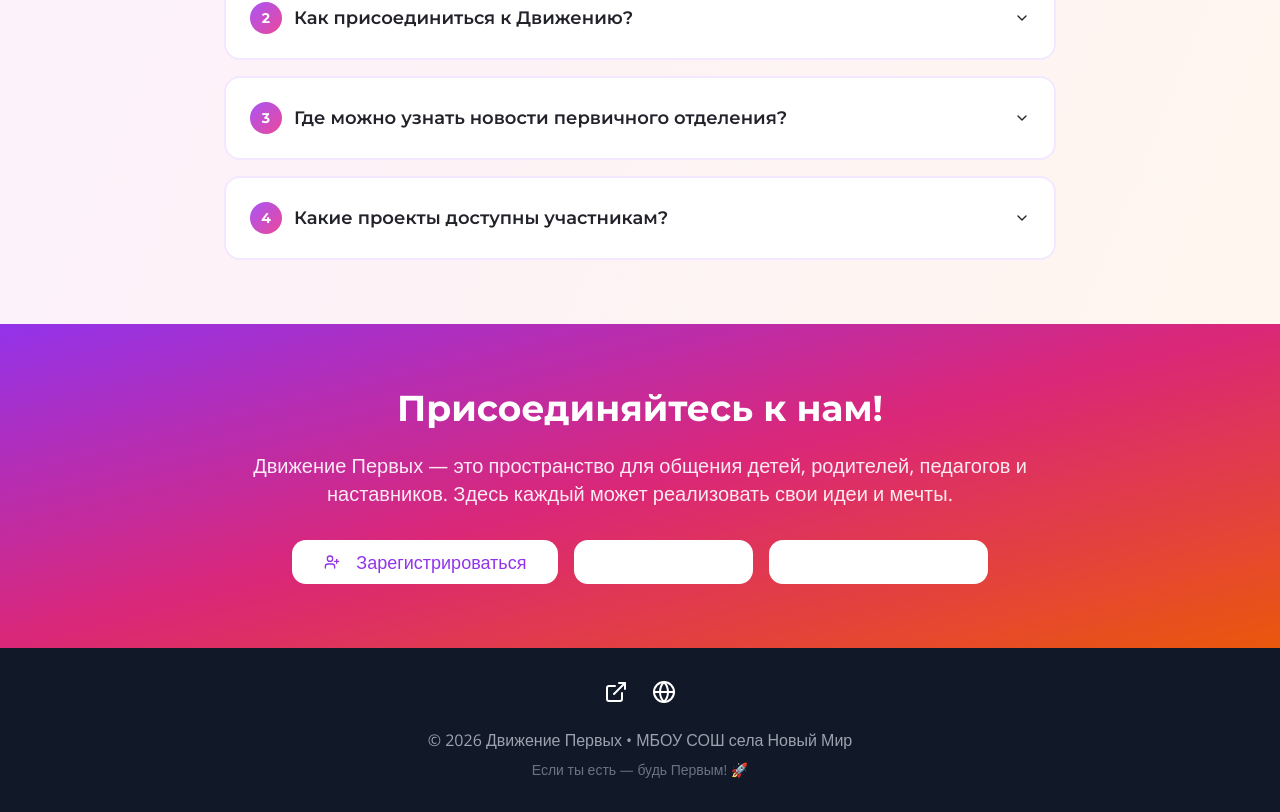
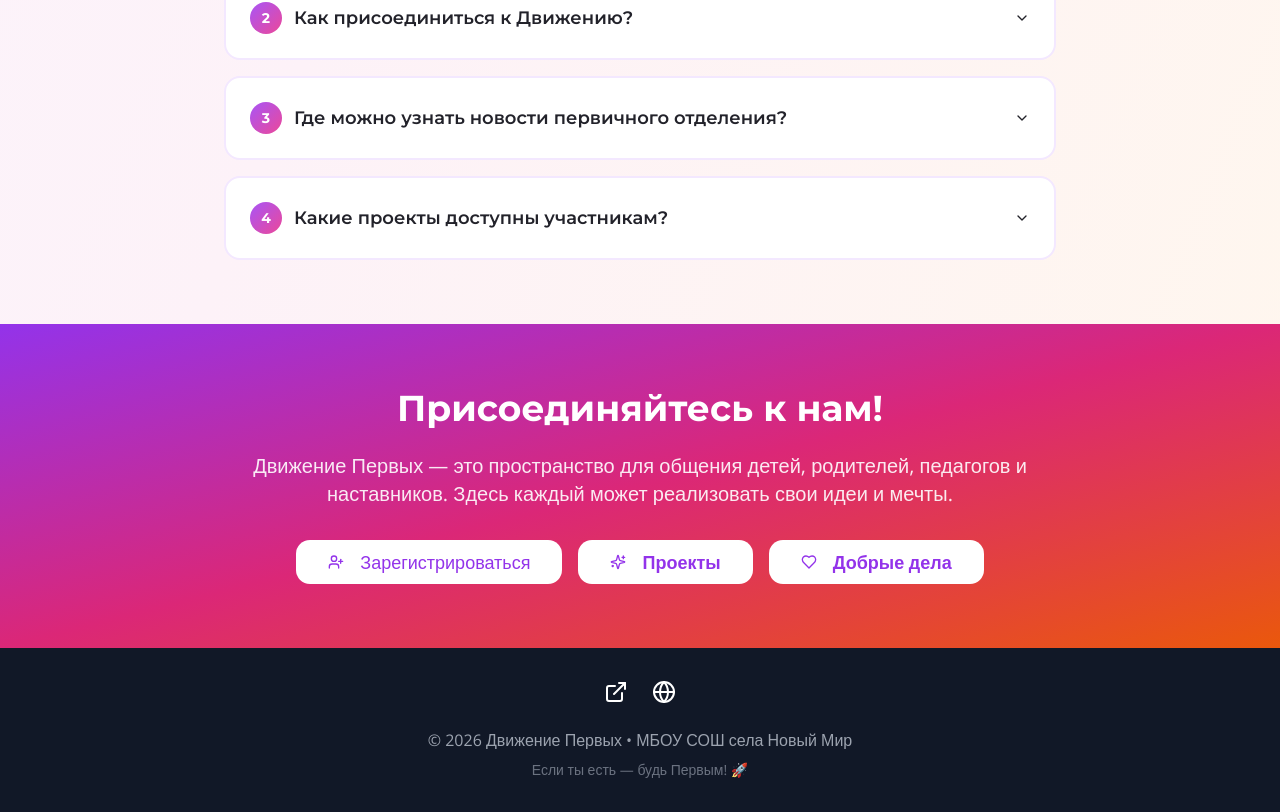
Before and after one commit to pr-poehali-dev/digital-navigator-project, a React (Vite) app: page / in a window 1280 px wide. Shown: the part 2358-3170 px from the top of the page. Built offline with nearby package versions, Linux system fonts and the light colour scheme.

Commit message:
Сделать элементы неисчезающими

```diff
--- a/src/pages/Index.tsx
+++ b/src/pages/Index.tsx
@@ -286,13 +286,13 @@ const Index = () => {
                 Зарегистрироваться
               </a>
             </Button>
-            <Button size="lg" variant="outline" className="border-2 border-white text-white hover:bg-white hover:text-purple-600 text-lg px-8 font-bold" asChild>
+            <Button size="lg" className="bg-white text-purple-600 hover:bg-gray-100 text-lg px-8 font-bold" asChild>
               <a href="https://projects.pervye.ru" target="_blank" rel="noopener noreferrer">
                 <Icon name="Sparkles" size={20} className="mr-2" />
                 Проекты
               </a>
             </Button>
-            <Button size="lg" variant="outline" className="border-2 border-white text-white hover:bg-white hover:text-purple-600 text-lg px-8 font-bold" asChild>
+            <Button size="lg" className="bg-white text-purple-600 hover:bg-gray-100 text-lg px-8 font-bold" asChild>
               <a href="https://dobro.ru" target="_blank" rel="noopener noreferrer">
                 <Icon name="Heart" size={20} className="mr-2" />
                 Добрые дела
```
